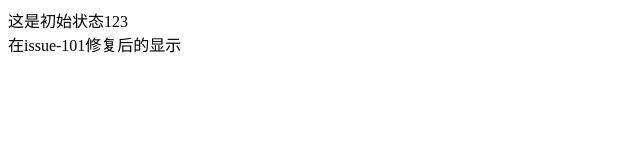
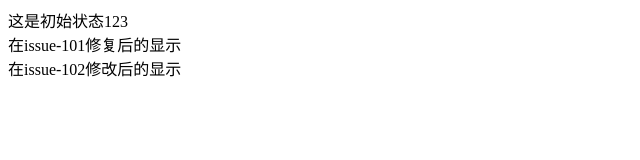
Before and after one commit to yeyating/test, a plain HTML site: page index.html in a window 1280 px wide. Shown: the whole page, without its empty margins (0-640 px from the left). Drawn offline with Linux system fonts and the light colour scheme.

Commit message:
in issue-102 change

```diff
--- a/index.html
+++ b/index.html
@@ -10,6 +10,7 @@
   <div id="wrap">
     <div>这是初始状态123</div>
     <div>在issue-101修复后的显示</div>
+    <div>在issue-102修改后的显示</div>
   </div>
 </body>
 </html>
```
